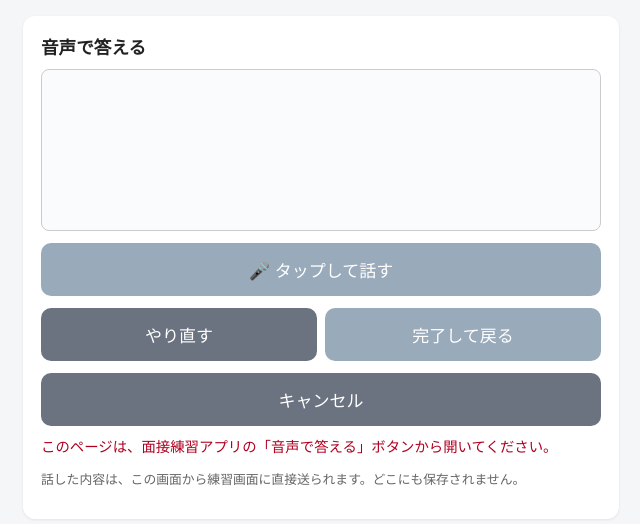
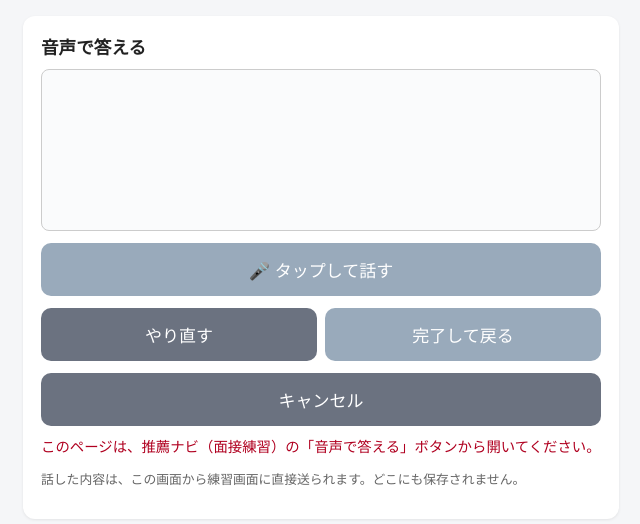
Before and after one commit to yuuki-ishida-0930/interview-voice, a plain HTML site: page index.html in a window 1280 px wide. Shown: the whole page, without its empty margins (319-959 px from the left). Drawn offline with Linux system fonts and the light colour scheme.

Commit message:
アプリの名前を「推薦ナビ」に（案内の文）
Co-Authored-By: Claude Opus 5.5 <noreply@anthropic.com>

```diff
--- a/index.html
+++ b/index.html
@@ -43,7 +43,7 @@
   <p class="note">話した内容は、この画面から練習画面に直接送られます。どこにも保存されません。</p>
 </div>
 <script>
-  // 面接練習アプリ（Google Apps Script）の音声入力用ページ。
+  // 推薦ナビ（旧：面接練習アプリ。Google Apps Script）の音声入力用ページ。
   // Apps Script の画面は埋め込み表示のためマイクが使えない。このページで音声を文字にして、開いた元の画面に送り返す。
   // 質問データや API キーは持たない。文字は postMessage で元の画面にだけ渡し、保存しない。
   const $ = id => document.getElementById(id);
@@ -225,7 +225,7 @@
   });
 
   if (!window.opener || !APP_ORIGIN) {
-    showMsg('このページは、面接練習アプリの「音声で答える」ボタンから開いてください。');
+    showMsg('このページは、推薦ナビ（面接練習）の「音声で答える」ボタンから開いてください。');
     $('micBtn').disabled = true;
     keepPending('noOpener', !window.opener ? '開いた元の画面がない' : '送り先が違う');
   } else if (!SR) {
```
Also changed, not shown: 1 other file.
